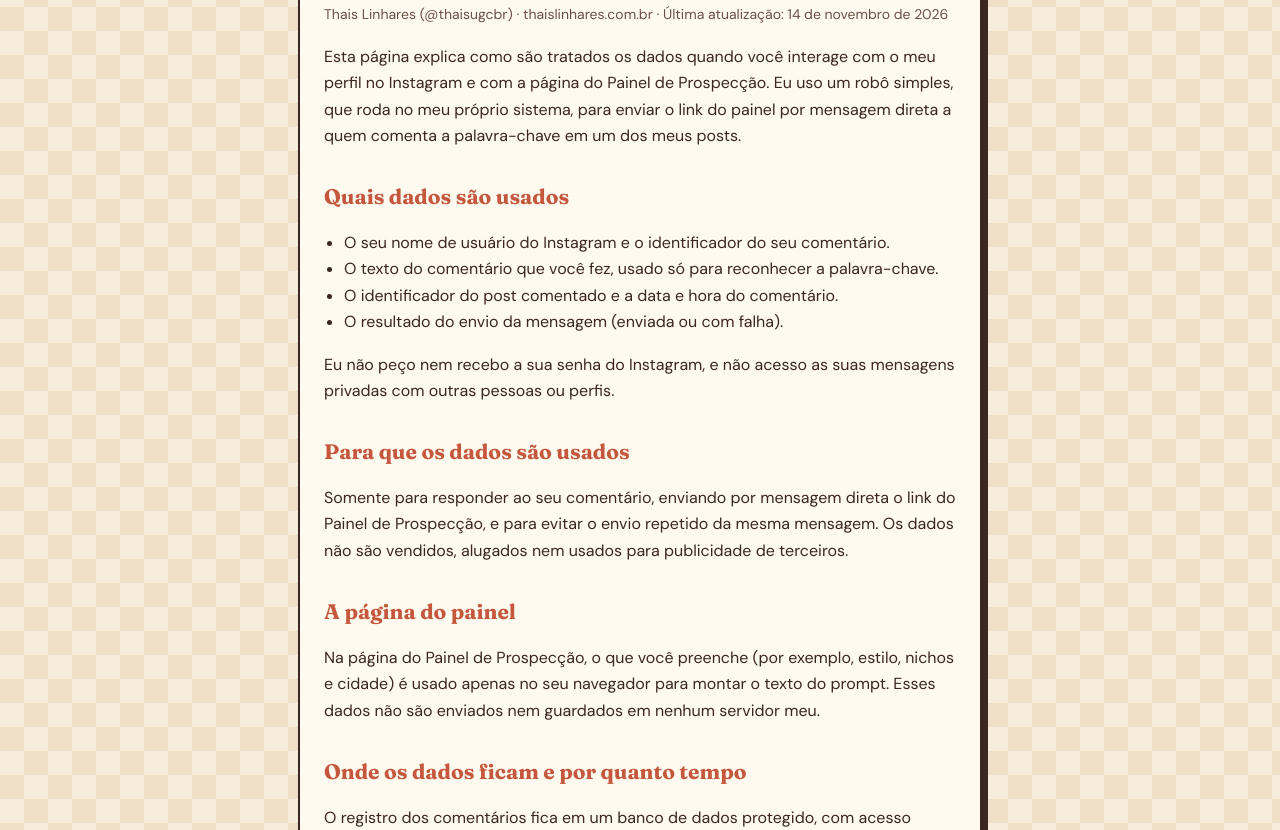
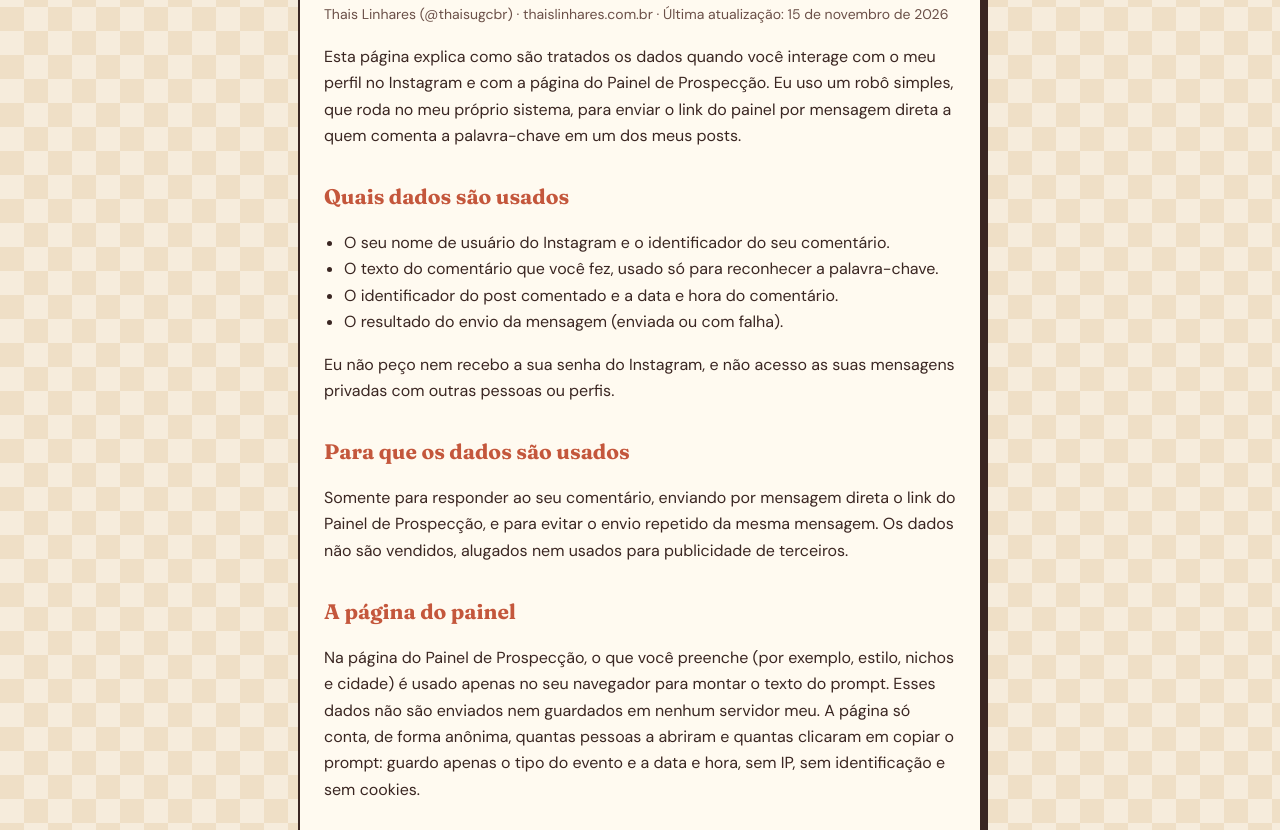
Before and after one commit to thaislinhares21/portfoliougc, a plain HTML site: page privacidade/index.html in a window 1280 px wide. Shown: the part 113-943 px from the top of the page. Drawn offline with Linux system fonts and the light colour scheme.

Commit message:
Update privacy policy with tracking details
Added information about anonymous tracking and data retention.

```diff
--- a/privacidade/index.html
+++ b/privacidade/index.html
@@ -28,7 +28,7 @@
   <div class="card">
     <div class="bar"></div>
     <h1>Política de Privacidade</h1>
-    <p class="meta">Thais Linhares (@thaisugcbr) · thaislinhares.com.br · Última atualização: 14 de novembro de 2026</p>
+    <p class="meta">Thais Linhares (@thaisugcbr) · thaislinhares.com.br · Última atualização: 15 de novembro de 2026</p>
 
     <p>Esta página explica como são tratados os dados quando você interage com o meu perfil no Instagram e com a página do Painel de Prospecção. Eu uso um robô simples, que roda no meu próprio sistema, para enviar o link do painel por mensagem direta a quem comenta a palavra-chave em um dos meus posts.</p>
 
@@ -45,7 +45,7 @@
     <p>Somente para responder ao seu comentário, enviando por mensagem direta o link do Painel de Prospecção, e para evitar o envio repetido da mesma mensagem. Os dados não são vendidos, alugados nem usados para publicidade de terceiros.</p>
 
     <h2>A página do painel</h2>
-    <p>Na página do Painel de Prospecção, o que você preenche (por exemplo, estilo, nichos e cidade) é usado apenas no seu navegador para montar o texto do prompt. Esses dados não são enviados nem guardados em nenhum servidor meu.</p>
+    <p>Na página do Painel de Prospecção, o que você preenche (por exemplo, estilo, nichos e cidade) é usado apenas no seu navegador para montar o texto do prompt. Esses dados não são enviados nem guardados em nenhum servidor meu. A página só conta, de forma anônima, quantas pessoas a abriram e quantas clicaram em copiar o prompt: guardo apenas o tipo do evento e a data e hora, sem IP, sem identificação e sem cookies.</p>
 
     <h2>Onde os dados ficam e por quanto tempo</h2>
     <p>O registro dos comentários fica em um banco de dados protegido, com acesso restrito a mim. Eu mantenho esses registros apenas pelo tempo necessário para operar o robô, e eles podem ser apagados a qualquer momento, a seu pedido.</p>
```
